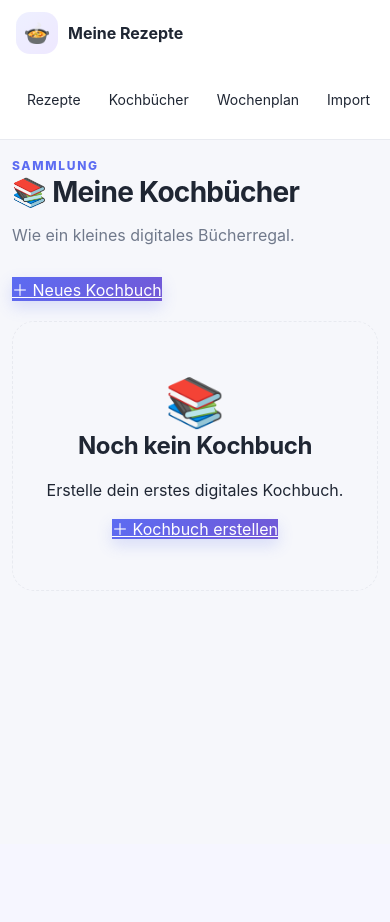
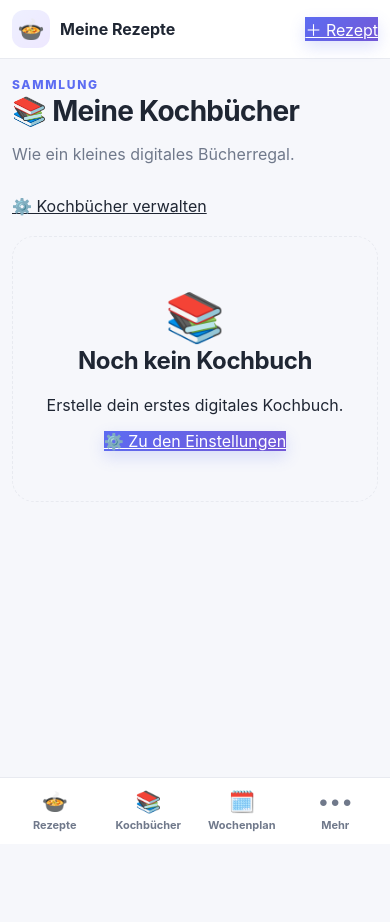
Before and after one commit to michaelswalter-hub/home-assistant-apps, a Flask app: page /?view=books in a window 390 px wide. Before the commit the page ends 591 px from the top, so only its background shows below. Run offline with Flask 3, Linux system fonts and the light colour scheme; data that the repository does not hold is empty; parts of the project's set-up code (start-up, migrations or seed data) failed here and were passed over.

Commit message:
Rezept-Sammler 0.4.2

```diff
--- a/rezept_sammler/config.yaml
+++ b/rezept_sammler/config.yaml
@@ -1,6 +1,6 @@
 name: "Meine Rezepte"
 description: "Private Rezeptverwaltung mit Kochmodus, Wochenplan und Kochbüchern"
-version: "0.4.1"
+version: "0.4.2"
 slug: "rezept_sammler"
 init: false
 arch:
--- a/rezept_sammler/main.py
+++ b/rezept_sammler/main.py
@@ -74,6 +74,10 @@ def safe_date(iso):
     except: return iso or ""
 
 def monday_for(d): return d - timedelta(days=d.weekday())
+
+def safe_book_color(v):
+    v=(v or "").strip().lower()
+    return v if v in BOOK_COLORS else BOOK_COLORS[0]
 
 def safe_tag_color(v):
     v=(v or "").strip().lower()
@@ -402,7 +406,7 @@ def book_new():
     if request.method=="POST":
         name=request.form.get("name","").strip()
         if name:
-            con=db(); con.execute("INSERT OR IGNORE INTO cookbooks(name,color) VALUES(?,?)",(name,request.form.get("color") or BOOK_COLORS[0])); con.commit(); con.close()
+            con=db(); con.execute("INSERT OR IGNORE INTO cookbooks(name,color) VALUES(?,?)",(name,safe_book_color(request.form.get("color")))); con.commit(); con.close()
         return redirect("?view=books")
     return render_template("book_form.html",mode="new",cookbook=None)
 
@@ -412,7 +416,7 @@ def book_rename():
     if request.method=="POST":
         name=request.form.get("name","").strip()
         if name:
-            try: con.execute("UPDATE cookbooks SET name=?,color=? WHERE id=?",(name,request.form.get("color") or BOOK_COLORS[0],cid)); con.commit()
+            try: con.execute("UPDATE cookbooks SET name=?,color=? WHERE id=?",(name,safe_book_color(request.form.get("color")),cid)); con.commit()
             except sqlite3.IntegrityError: pass
         con.close(); return redirect("?view=books")
     con.close(); return render_template("book_form.html",mode="rename",cookbook=cb)
@@ -501,9 +505,10 @@ def settings_page():
                 error=str(exc)
     con=db()
     tag_rows=con.execute("SELECT * FROM tags ORDER BY name COLLATE NOCASE").fetchall()
+    cookbook_rows=con.execute("SELECT * FROM cookbooks ORDER BY name COLLATE NOCASE").fetchall()
     con.close()
     return render_template("settings.html",settings=current,masked_key=masked_key(current.get("api_key","")),
-                           message=message,error=error,tags=tag_rows,colors=TAG_COLORS_EXT)
+                           message=message,error=error,tags=tag_rows,cookbooks=cookbook_rows,colors=TAG_COLORS_EXT)
 
 def scan_recipe():
     preview=None; error=""
--- a/rezept_sammler/static/style.css
+++ b/rezept_sammler/static/style.css
@@ -29,3 +29,18 @@ input,textarea,select{width:100%;font:inherit;color:var(--text);background:var(-
 .preview,.import-image-preview{max-width:420px;width:100%;border-radius:16px;box-shadow:var(--shadow-sm)}
 @media(max-width:900px){.app-header{align-items:flex-start}.top-nav{overflow-x:auto;flex-wrap:nowrap;justify-content:flex-start;width:100%}.app-header{flex-direction:column}.cols,.import-columns,.settings-grid{grid-template-columns:1fr}.week-grid{display:block}.day{margin-bottom:12px;width:100%}}
 @media(max-width:620px){.content{padding:18px 12px 70px}.page-head{flex-direction:column}.brand small{display:none}.top-nav a{padding:9px 10px;font-size:14px}.bookshelf{grid-template-columns:repeat(2,minmax(0,1fr));gap:14px}.book-meta{display:block}.book-meta small{display:block;margin-top:2px}.grid{grid-template-columns:1fr}.hero{height:210px}.form-actions{justify-content:stretch}.form-actions>*{flex:1;text-align:center}.edit-step{grid-template-columns:34px 1fr 40px}}
+
+.mobile-new,.mobile-tabbar{display:none}
+.settings-wide{margin-top:16px}.settings-books{display:flex;flex-direction:column;gap:2px}
+.settings-book{display:grid;grid-template-columns:24px minmax(130px,1fr) auto;align-items:center;gap:12px;padding:12px 0;border-bottom:1px solid var(--border)}
+.settings-book small{display:block;color:var(--muted);margin-top:2px}.book-color-dot{width:20px;height:48px;border-radius:7px;background:var(--book-color);box-shadow:inset -4px 0 rgba(0,0,0,.12)}
+.settings-book-actions{display:flex;gap:6px;flex-wrap:wrap}.settings-book-actions a,.more-links a{padding:8px 10px;border:1px solid var(--border);border-radius:10px;text-decoration:none}
+.more-links{display:flex;gap:10px;flex-wrap:wrap}
+@media(max-width:700px){
+ body{padding-bottom:78px}.desktop-nav{display:none!important}.mobile-new{display:inline-flex;align-items:center}
+ .app-header{position:sticky;flex-direction:row!important;align-items:center!important;padding:10px 12px!important}
+ .brand-icon{width:38px;height:38px;border-radius:12px}.brand b{font-size:16px}
+ .mobile-tabbar{display:grid;grid-template-columns:repeat(4,1fr);position:fixed;z-index:50;left:0;right:0;bottom:0;padding:7px max(8px,env(safe-area-inset-right)) calc(7px + env(safe-area-inset-bottom)) max(8px,env(safe-area-inset-left));background:var(--surface);backdrop-filter:blur(20px);border-top:1px solid var(--border)}
+ .mobile-tabbar a{text-decoration:none;text-align:center;color:var(--muted);padding:4px 2px;border-radius:10px}.mobile-tabbar span{display:block;font-size:21px;height:24px}.mobile-tabbar small{font-size:11px;font-weight:650}
+ .content{padding-bottom:20px}.settings-book{grid-template-columns:20px 1fr}.settings-book-actions{grid-column:2}.book-color-dot{height:54px}
+}
--- a/rezept_sammler/templates/base.html
+++ b/rezept_sammler/templates/base.html
@@ -1,25 +1,23 @@
 <!doctype html>
 <html lang="de"><head>
-<meta charset="utf-8">
-<meta name="viewport" content="width=device-width,initial-scale=1,viewport-fit=cover">
-<meta name="theme-color" content="#f7f7fb">
-<title>{{ title or "Meine Rezepte" }}</title>
-<link rel="stylesheet" href="static/style.css">
-</head><body>
+<meta charset="utf-8"><meta name="viewport" content="width=device-width,initial-scale=1,viewport-fit=cover">
+<meta name="theme-color" content="#f7f7fb"><title>{{ title or "Meine Rezepte" }}</title>
+<link rel="stylesheet" href="static/style.css"></head><body>
 <div class="app-shell">
 <header class="app-header">
-  <a class="brand" href="./"><span class="brand-icon">🍲</span><span><b>Meine Rezepte</b><small>0.4.0</small></span></a>
-  <nav class="top-nav">
-    <a href="./">Rezepte</a>
-    <a href="?view=books">Kochbücher</a>
-    <a href="?view=week">Wochenplan</a>
-    <a href="?view=import">Import</a>
-    <a href="?view=scan">📷 Scannen</a>
-    <a href="?view=settings">⚙️</a>
-    <a class="primary" href="?view=new">＋ Rezept</a>
-  </nav>
+<a class="brand" href="./"><span class="brand-icon">🍲</span><span><b>Meine Rezepte</b><small>0.4.2</small></span></a>
+<nav class="top-nav desktop-nav">
+<a href="./">Rezepte</a><a href="?view=books">Kochbücher</a><a href="?view=week">Wochenplan</a>
+<a href="?view=import">Import</a><a href="?view=scan">📷 Scannen</a><a href="?view=settings">⚙️ Einstellungen</a>
+<a class="primary" href="?view=new">＋ Rezept</a>
+</nav>
+<a class="primary mobile-new" href="?view=new">＋ Rezept</a>
 </header>
 <main class="content">{% block content %}{% endblock %}</main>
-</div>
-<script src="static/week.js"></script>
-</body></html>
+<nav class="mobile-tabbar">
+<a href="./"><span>🍲</span><small>Rezepte</small></a>
+<a href="?view=books"><span>📚</span><small>Kochbücher</small></a>
+<a href="?view=week"><span>🗓️</span><small>Wochenplan</small></a>
+<a href="?view=settings"><span>•••</span><small>Mehr</small></a>
+</nav>
+</div><script src="static/week.js"></script></body></html>
--- a/rezept_sammler/templates/books.html
+++ b/rezept_sammler/templates/books.html
@@ -1,6 +1,6 @@
 {% extends "base.html" %}{% block content %}
 <div class="page-head"><div><p class="eyebrow">SAMMLUNG</p><h1>📚 Meine Kochbücher</h1><p class="subtle">Wie ein kleines digitales Bücherregal.</p></div>
-<a class="primary" href="?view=book_new">＋ Neues Kochbuch</a></div>
+<a href="?view=settings">⚙️ Kochbücher verwalten</a></div>
 <div class="bookshelf">
 {% for b in books %}
 <article class="book-card" style="--book-color:{{b.color or '#6f5bd3'}}">
@@ -13,14 +13,9 @@
     <div class="book-spine"><span>{{b.name}}</span></div>
   </a>
   <div class="book-meta"><b>{{b.name}}</b><small>{{b.count}} Rezepte</small></div>
-  <div class="book-actions">
-    <a href="?view=book_cover&id={{b.id}}">✨ Cover</a>
-    <a href="?view=book_rename&id={{b.id}}">✏️</a>
-    <a class="danger-link" href="?view=book_delete&id={{b.id}}">🗑</a>
-  </div>
 </article>
 {% else %}
-<div class="empty-state"><span>📚</span><h2>Noch kein Kochbuch</h2><p>Erstelle dein erstes digitales Kochbuch.</p><a class="primary" href="?view=book_new">＋ Kochbuch erstellen</a></div>
+<div class="empty-state"><span>📚</span><h2>Noch kein Kochbuch</h2><p>Erstelle dein erstes digitales Kochbuch.</p><a class="primary" href="?view=settings">⚙️ Zu den Einstellungen</a></div>
 {% endfor %}
 </div>
 {% endblock %}
```
Also changed, not shown: rezept_sammler/templates/settings.html (+13 -0 lines).
